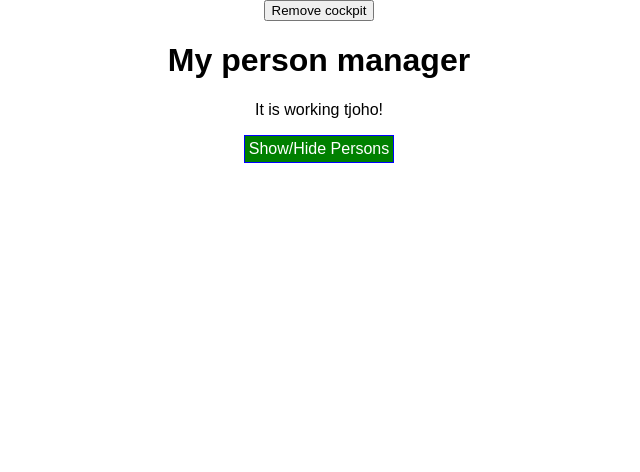
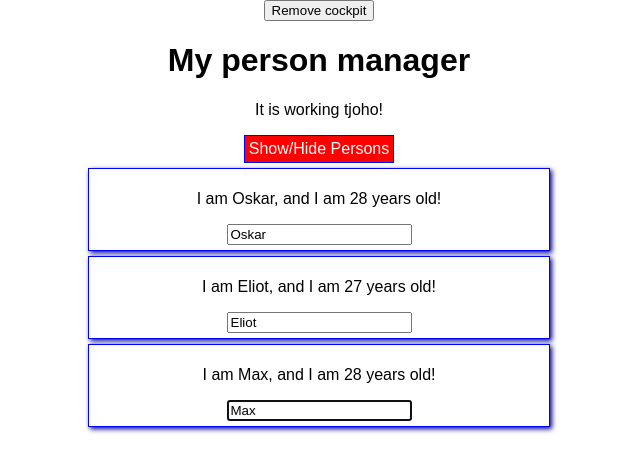
Before and after one commit to oberntorp/MOOCCourses, a React app in the folder react-complete-guide/: page / in a window 1280 px wide. Shown: the top 472 px of the page, without its empty margins (321-961 px from the left). Built offline with nearby package versions, Linux system fonts and the light colour scheme.

Commit message:
- More on Higher order components - How to use PropTypes - How to use refs to select elements - Error in logic setting button bg when showing persons

```diff
--- a/react-complete-guide/package.json
+++ b/react-complete-guide/package.json
@@ -31,6 +31,7 @@
     "postcss-flexbugs-fixes": "3.2.0",
     "postcss-loader": "2.0.8",
     "promise": "8.0.1",
+    "prop-types": "^15.7.2",
     "radium": "^0.26.0",
     "raf": "3.4.0",
     "react": "^16.13.1",
--- a/react-complete-guide/src/Components/Cockpit/Cockpit.js
+++ b/react-complete-guide/src/Components/Cockpit/Cockpit.js
@@ -1,10 +1,14 @@
-import React, {useEffect} from 'react';
+import React, {useEffect, useRef} from 'react';
 import classes from './cockpit.css';
 
+// This type of component that has no state in it is called a stateless, dumb or presentational component, this one is particularly made using a functional component
+// A functional component not managing state is called s presentational component
 const cockpit = (props) =>
 {
+  const toggleBtnRef = useRef(null);
   useEffect(() => {
-    "The equivalent of componnentDidUpdate/componnentDidMount hooks for functional components"
+    toggleBtnRef.current.click();
+    // The equivalent of componnentDidUpdate/componnentDidMount hooks for functional components
     // To demonstrate that this can (both for done creating and updating) be problematic:
     setTimeout(() => alert("[Cockpit.js] Save data from cloud", 1000));
     return () => console.log("[Cockpit.js] clenup work") // <- equivalent to componentWillUnmount, runs before main functions of use effect and before first render cycle
@@ -30,14 +34,14 @@ const cockpit = (props) =>
   let buttonClasses = "";
 
   if(props.showPersons){
-      buttonClasses = classes.red;
+      buttonClasses = classes.Red;
   }
 
     return(
         <div className={classes.Cockpit}>
             <h1>{props.title}</h1>
             <p className={assignedClasses}>It is working tjoho!</p>
-            <button className={buttonClasses} onClick={props.clicked}>Show/Hide Persons</button>
+            <button ref={toggleBtnRef} className={buttonClasses} onClick={props.clicked}>Show/Hide Persons</button>
         </div>
     );
 }
--- a/react-complete-guide/src/Components/Persons/Person/Person.js
+++ b/react-complete-guide/src/Components/Persons/Person/Person.js
@@ -1,18 +1,44 @@
-import React from 'react';
+import React, {Component} from 'react';
 import classes from './Person.css';
 import Aux from '../../../hoc/Auxiliary';
-// This type of component that has no state in it is called a stateless, dumb or presentational component, this one is particularly made using a functional component
-// A functional component not managing state is called s presentational component
-const person = (props) => {
+import withClass from '../../../hoc/withClass';
+import PropTypes, { string, number, func } from 'prop-types';
+
+class Person extends Component {
+
+        constructor(props){
+                super(props);
+                this.elementRef = React.createRef();
+
+        }
+        componentDidMount(){
+
+                // -> refers to the other way of using a ref that is supported in earlier react < 16.2: this.inputElement.focus();
+                this.elementRef.current.focus();
+        }
+        render(){
                 console.log("[Person.js] rendering...");
                 return (
                         // React.Fragment is also a higher order component, it could be used instead as it is already built in
                         <Aux>
-                        <p onClick={props.click}>I am {props.name}, and I am {props.age} years old!</p>
-                        <p>{props.children}</p>
-                        <input type="text" onChange={props.changed} value={props.name} />
+                                <p onClick={this.props.click}>I am {this.props.name}, and I am {this.props.age} years old!</p>
+                                <p>{this.props.children}</p>
+                                <input
+                                type="text"
+                                onChange={this.props.changed}
+                                value={this.props.name}
+                                //ref={(inputEl) => this.inputElement = inputEl} supported in react < 16.2
+                                ref={this.elementRef}/>
                         </Aux>
                         );
         }
+}
 
-export default person;
+Person.propTypes = {
+        click: PropTypes.func,
+        name: string,
+        age: number,
+        changed: func
+};
+
+export default withClass(Person, classes.person);
--- a/react-complete-guide/src/Components/Persons/Persons.js
+++ b/react-complete-guide/src/Components/Persons/Persons.js
@@ -2,10 +2,10 @@ import React, { Component } from 'react';
 import Person from './Person/Person';
 
 class Persons extends Component {
-  static getDerivedStateFromProps(props, state){
-    console.log("[Persons.js] getDerivedStateFromProps");
-    return state;
-  }
+  // static getDerivedStateFromProps(props, state){
+  //   console.log("[Persons.js] getDerivedStateFromProps");
+  //   return state;
+  // }
 
   shouldComponentUpdate(nextProps, nextState){
     console.log("[Persons.js] shouldComponenetUpdate");
--- a/react-complete-guide/src/Containers/App.js
+++ b/react-complete-guide/src/Containers/App.js
@@ -2,6 +2,8 @@ import React, { Component } from 'react';
 import classes from './App.css';
 import Persons from '../components/Persons/Persons';
 import Cockpit from '../components/Cockpit/Cockpit';
+import Aux from '../hoc/Auxiliary';
+import withClass from '../hoc/withClass';
 
 // A state full, container or smart component is a component that manages state, either as a function (functional components) or class based components
 class App extends Component{
@@ -16,7 +18,8 @@ class App extends Component{
       ],
       someOtherState: "Another state value",
       showPersons: false,
-      showCockpit: true
+      showCockpit: true,
+      changeCounter: 0
     };
   }
 
@@ -58,8 +61,12 @@ class App extends Component{
     const persons = [...this.state.persons];
     persons[personIndex] = person;
 
-    this.setState({
-      persons: persons,
+    // If I am to update a state and I am dependent on the previous state, this way should be used to avoid errors
+    this.setState((prevState, props) => {
+      return {
+        persons: persons,
+        changeCounter: prevState.changeCounter+1
+      }
     });
   }
 
@@ -85,15 +92,15 @@ class App extends Component{
       )
     }
     return (
-      <div className={classes.App}>
+      <Aux>
         <button onClick={() => {
           this.setState({showCockpit: false});
       }}>Remove cockpit</button>
         {this.state.showCockpit ? <Cockpit title={this.props.appTitle} personsLength={this.state.persons.length} clicked={this.showPersonsHandler} showPersons={this.state.showPersons}/> : null}
         {persons}
-      </div>
+      </Aux>
     );
   }
 }
 
-export default App;
+export default withClass(App, classes.App);
--- /dev/null
+++ b/react-complete-guide/src/hoc/withClass.js
@@ -0,0 +1,17 @@
+import React from 'react';
+
+// This way I will use now
+
+const withClass = (WrappedComponent, className) => {
+    return props => (
+        <div className={className}>
+            <WrappedComponent {...props}/>
+        </div>
+    );
+
+}
+
+// This is one way of definiong a higherOrderComponent
+//const withClass = (props) => (<div className={props.classes}>{props.children}</div>);
+
+export default withClass;
```
Lines whose indentation alone changed are shown as unchanged.
